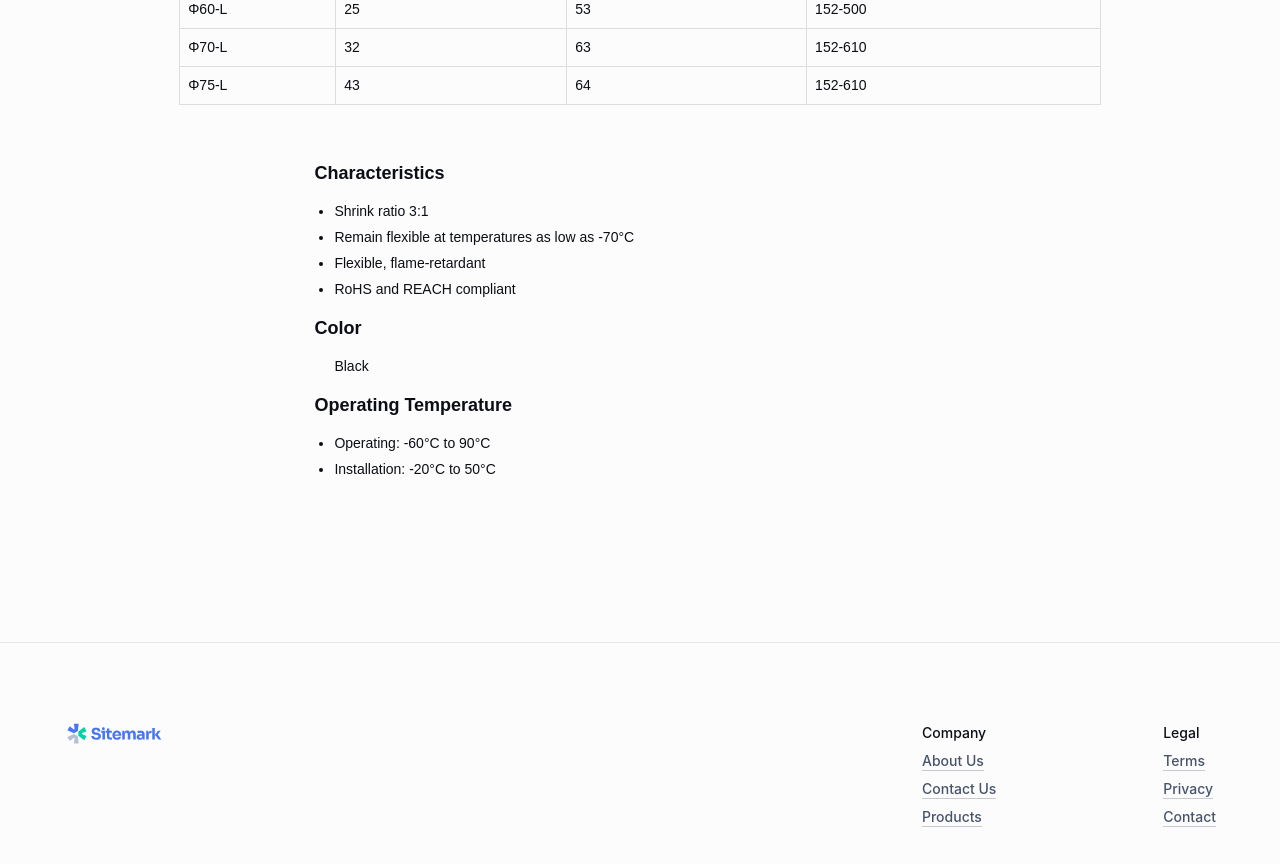
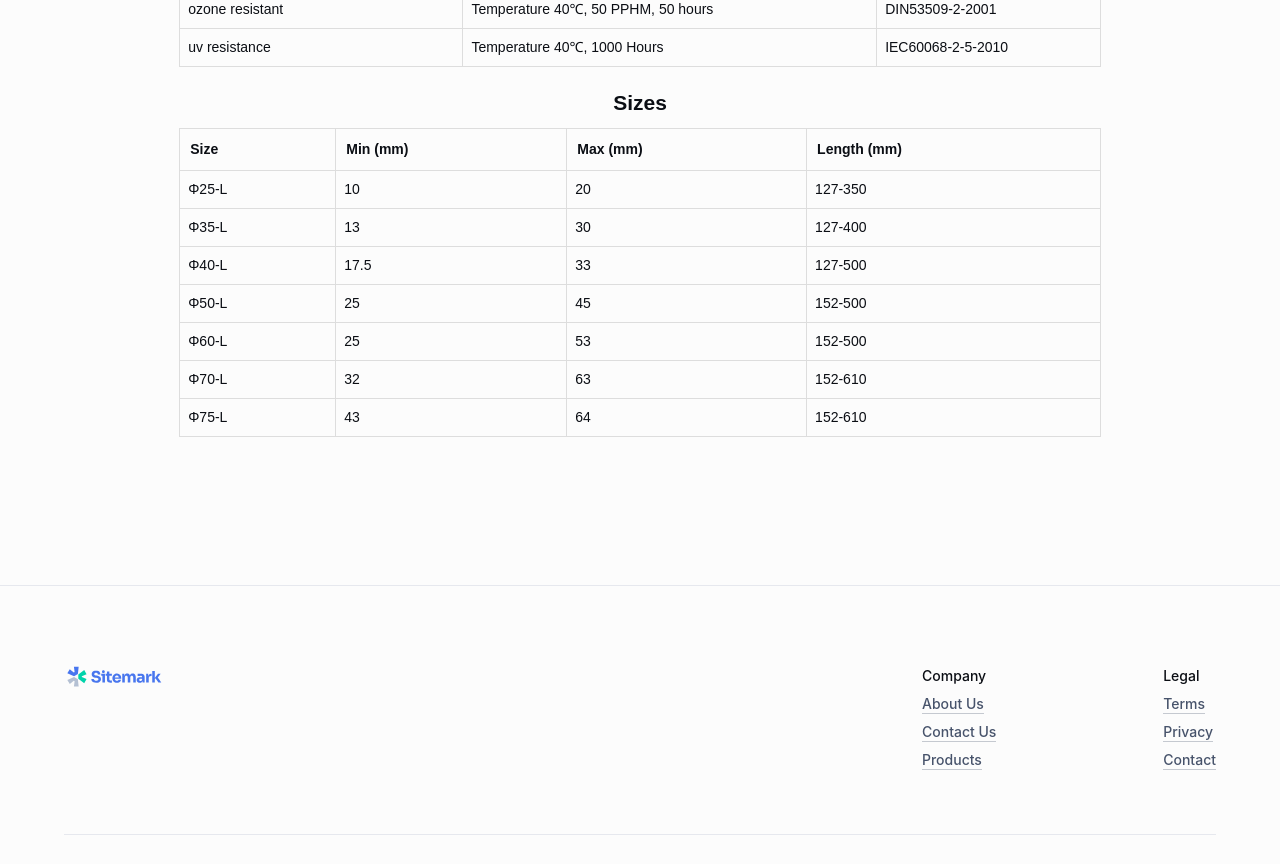
Before and after one commit to AliShahbazzz/aliph, a React (Vite) app: page /product in a window 1280 px wide. Shown: the part 820-1684 px from the top of the page. Built offline with nearby package versions, Linux system fonts and the light colour scheme.

Commit message:
Product details changes

```diff
--- a/src/components/Details.tsx
+++ b/src/components/Details.tsx
@@ -32,10 +32,10 @@ export const Details: React.FC = () => {
 // Styles for the component
 const styles = {
   container: {
-    width: "60%",
-    margin: "auto",
+    // width: "60%",
+    // margin: "auto",
     fontFamily: "Arial, sans-serif",
-    padding: "20px",
+    // padding: "20px",
   },
   title: {
     fontSize: "18px",
--- a/src/pages/Product.tsx
+++ b/src/pages/Product.tsx
@@ -54,11 +54,11 @@ export const ProductDetails: React.FC = () => {
         <Grid2 size={6}>
           <h1>{productDetails?.name}</h1>
           <span>{productDetails?.description}</span>
+          <Details />
         </Grid2>
       </Grid2>
       <Grid2>
         <TableComponent />
-        <Details />
       </Grid2>
     </div>
   );
```
